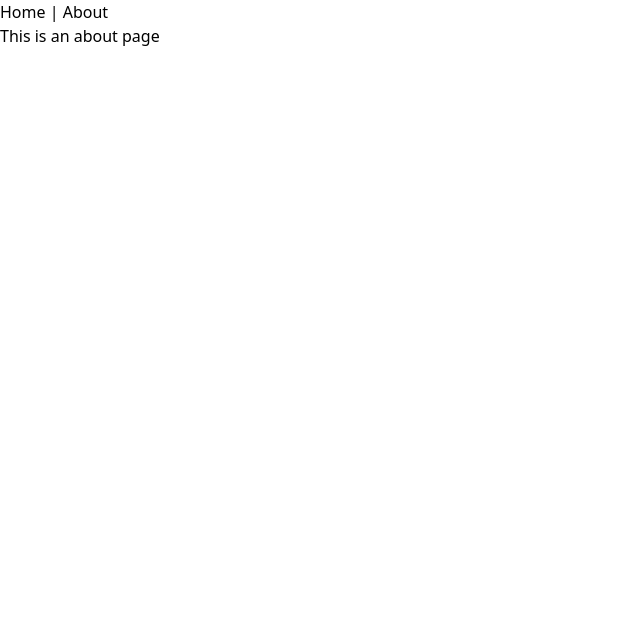
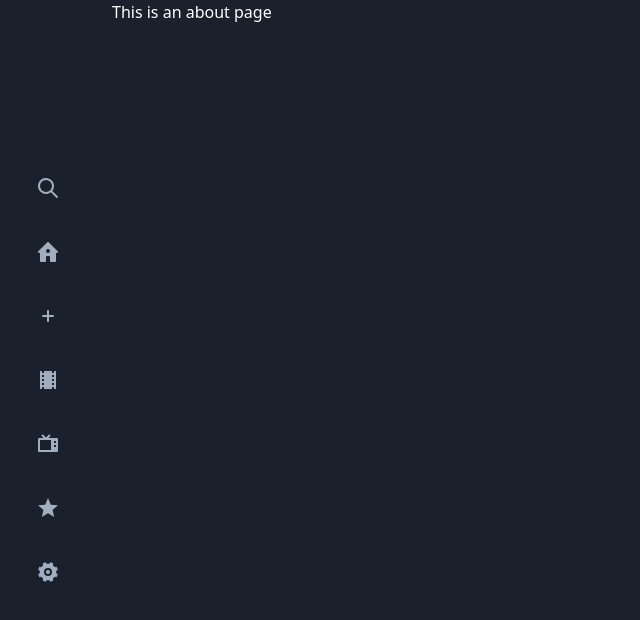
Before and after one commit to MuhammedAO/disneyplus_clone, a Vue app: page /about in a window 1280 px wide. Shown: the top 620 px of the page, without its empty margins (0-640 px from the left). Built offline with nearby package versions, Linux system fonts and the light colour scheme.

Commit message:
Layout completed

```diff
--- a/postcss.config.js
+++ b/postcss.config.js
@@ -1,6 +1,3 @@
 module.exports = {
-    plugins: [
-      require('tailwindcss'),
-      require('autoprefixer'),
-    ]
-  }
+  plugins: [require("tailwindcss"), require("autoprefixer")]
+};
--- a/src/App.vue
+++ b/src/App.vue
@@ -1,10 +1,101 @@
 <template>
-  <div id="app">
-    <div id="nav">
-      <router-link to="/">Home</router-link> |
-      <router-link to="/about">About</router-link>
+  <div id="app" class="bg-gray-900 flex text-white min-h-screen">
+    <div
+      class="nav w-24 fixed  min-h-screen text-gray-500 flex justify-center items-center"
+    >
+      <ul>
+        <li class="mb-10">
+          <a href="#" class="hover:text-white">
+            <svg fill="currentColor" viewBox="0 0 24 24" width="24" height="24">
+              <path
+                class="heroicon-ui"
+                d="M16.32 14.9l5.39 5.4a1 1 0 0 1-1.42 1.4l-5.38-5.38a8 8 0 1 1 1.41-1.41zM10 16a6 6 0 1 0 0-12 6 6 0 0 0 0 12z"
+              ></path>
+            </svg>
+          </a>
+        </li>
+
+        <li class="mb-10">
+          <a href="" class="hover:text-white">
+            <svg fill="currentColor" viewBox="0 0 24 24" width="24" height="24">
+              <path
+                class="primary"
+                d="M9 22H5a1 1 0 0 1-1-1V11l8-8 8 8v10a1 1 0 0 1-1 1h-4a1 1 0 0 1-1-1v-4a1 1 0 0 0-1-1h-2a1 1 0 0 0-1 1v4a1 1 0 0 1-1 1zm3-9a2 2 0 1 0 0-4 2 2 0 0 0 0 4z"
+              ></path>
+              <path
+                class="secondary"
+                d="M12.01 4.42l-8.3 8.3a1 1 0 1 1-1.42-1.41l9.02-9.02a1 1 0 0 1 1.41 0l8.99 9.02a1 1 0 0 1-1.42 1.41l-8.28-8.3z"
+              ></path>
+            </svg>
+          </a>
+        </li>
+
+        <li class="mb-10">
+          <a href="" class="hover:text-white">
+            <svg fill="currentColor" viewBox="0 0 24 24" width="24" height="24">
+              <path
+                class="secondary"
+                fill-rule="evenodd"
+                d="M17 11a1 1 0 0 1 0 2h-4v4a1 1 0 0 1-2 0v-4H7a1 1 0 0 1 0-2h4V7a1 1 0 0 1 2 0v4h4z"
+              ></path>
+            </svg>
+          </a>
+        </li>
+        <li class="mb-10">
+          <a href="" class="hover:text-white">
+            <svg fill="currentColor" width="24" height="24" viewBox="0 0 24 24">
+              <path
+                d="M18 3v2h-2V3H8v2H6V3H4v18h2v-2h2v2h8v-2h2v2h2V3h-2zM8 17H6v-2h2v2zm0-4H6v-2h2v2zm0-4H6V7h2v2zm10 8h-2v-2h2v2zm0-4h-2v-2h2v2zm0-4h-2V7h2v2z"
+              ></path>
+              <path d="M0 0h24v24H0z" fill="none"></path>
+            </svg>
+          </a>
+        </li>
+        <li class="mb-10">
+          <a href="" class="hover:text-white">
+            <svg fill="currentColor" width="24" height="24">
+              <path
+                d="M21 6h-8.586l2.293-2.293-1.414-1.414L10 5.586 6.707 2.293 5.293 3.707 7.586 6H3a1 1 0 0 0-1 1v12a1 1 0 0 0 1 1h18a1 1 0 0 0 1-1V7a1 1 0 0 0-1-1zm-1 3v2h-2V9h2zm-2 4h2v2h-2v-2zM4 8h11v10H4V8z"
+              ></path>
+            </svg>
+          </a>
+        </li>
+        <li class="mb-10">
+          <a href="" class="hover:text-white">
+            <svg fill="currentColor" width="24" height="24" viewBox="0 0 24 24">
+              <path d="M0 0h24v24H0z" fill="none"></path>
+              <path
+                d="M12 17.27L18.18 21l-1.64-7.03L22 9.24l-7.19-.61L12 2 9.19 8.63 2 9.24l5.46 4.73L5.82 21z"
+              ></path>
+              <path d="M0 0h24v24H0z" fill="none"></path>
+            </svg>
+          </a>
+        </li>
+        <li class="mb-10">
+          <a href="" class="hover:text-white">
+            <svg
+              fill="currentColor"
+              viewBox="0 0 24 24"
+              width="24"
+              height="24"
+              class="icon-cog"
+            >
+              <path
+                class="primary"
+                d="M6.8 3.45c.87-.52 1.82-.92 2.83-1.17a2.5 2.5 0 0 0 4.74 0c1.01.25 1.96.65 2.82 1.17a2.5 2.5 0 0 0 3.36 3.36c.52.86.92 1.8 1.17 2.82a2.5 2.5 0 0 0 0 4.74c-.25 1.01-.65 1.96-1.17 2.82a2.5 2.5 0 0 0-3.36 3.36c-.86.52-1.8.92-2.82 1.17a2.5 2.5 0 0 0-4.74 0c-1.01-.25-1.96-.65-2.82-1.17a2.5 2.5 0 0 0-3.36-3.36 9.94 9.94 0 0 1-1.17-2.82 2.5 2.5 0 0 0 0-4.74c.25-1.01.65-1.96 1.17-2.82a2.5 2.5 0 0 0 3.36-3.36zM12 16a4 4 0 1 0 0-8 4 4 0 0 0 0 8z"
+              />
+              <circle cx="12" cy="12" r="2" class="secondary" />
+            </svg>
+          </a>
+        </li>
+      </ul>
     </div>
-    <router-view />
+
+    <div class="w-full ml-24">
+      <div class="container mx-auto">
+        <router-view />
+      </div>
+    </div>
   </div>
 </template>
 
--- a/src/views/Home.vue
+++ b/src/views/Home.vue
@@ -1,18 +1,141 @@
 <template>
-  <div class="home">
-    <img alt="Vue logo" src="../assets/logo.png" />
-    <HelloWorld msg="Welcome to Your Vue.js App" />
+  <div class="my-8">
+    <div class="mb-12">
+      <img src="../assets/slide1.jpg" alt="mandalorian" class="rounded" />
+    </div>
+    <div class="categories flex items-center mb-12 -mx-4">
+      <div class="w-1/5 px-4">
+        <a
+          href=""
+          class="bg-gray-800 h-32 flex justify-center items-center rounded-lg border border-gray-700 shadow-custom p-4 hover:bg-gray-900"
+        >
+          <img src="../assets/disney_logo.svg" alt="disney" />
+        </a>
+      </div>
+      <div class="w-1/5 px-4">
+        <a
+          href=""
+          class="bg-gray-800 h-32 flex justify-center items-center rounded-lg border border-gray-700 shadow-custom p-4 hover:bg-gray-900"
+        >
+          <img src="../assets/pixar_logo.svg" alt="disney" />
+        </a>
+      </div>
+      <div class="w-1/5 px-4">
+        <a
+          href=""
+          class="bg-gray-800 h-32 flex justify-center items-center rounded-lg border border-gray-700 shadow-custom p-4 hover:bg-gray-900"
+        >
+          <img src="../assets/marvel_logo.svg" alt="disney" />
+        </a>
+      </div>
+      <div class="w-1/5 px-4">
+        <a
+          href=""
+          class="bg-gray-800 h-32 flex justify-center items-center rounded-lg border border-gray-700 shadow-custom p-4 hover:bg-gray-900"
+        >
+          <img src="../assets/star_wars_logo.svg" alt="disney" />
+        </a>
+      </div>
+      <div class="w-1/5 px-4">
+        <a
+          href=""
+          class="bg-gray-800 h-32 flex justify-center items-center rounded-lg border border-gray-700 shadow-custom p-4 hover:bg-gray-900"
+        >
+          <img src="../assets/national_geographic_logo.svg" alt="disney" />
+        </a>
+      </div>
+    </div>
+    <!-- end of categories -->
+    <div class="recommended px-6 mb-12">
+      <h2 class="text-gray-500 mb-1">Recommended For You</h2>
+      <div class="flex item-center">
+        <div class="shadow-xl mr-6">
+          <a href=""
+            ><img src="../assets/star_wars_a_new_hope.jpg" alt="star wars"
+          /></a>
+        </div>
+        <div class="shadow-xl mr-6">
+          <a href=""><img src="../assets/snow_white.jpg" alt="star wars"/></a>
+        </div>
+        <div class="shadow-xl mr-6">
+          <a href=""
+            ><img src="../assets/black_panther.jpg" alt="star wars"
+          /></a>
+        </div>
+        <div class="shadow-xl mr-6">
+          <a href=""><img src="../assets/zootopia.jpg" alt="star wars"/></a>
+        </div>
+        <div class="shadow-xl mr-6">
+          <a href=""
+            ><img src="../assets/one_strange_rock.jpg" alt="star wars"
+          /></a>
+        </div>
+      </div>
+    </div>
+    <!--continue watching  -->
+    <div class="recommended px-6 mb-12">
+      <h2 class="text-gray-500 mb-1">Continue Watching</h2>
+      <div class="flex item-center">
+        <div class="shadow-xl mr-6">
+          <a href=""
+            ><img src="../assets/the_sound_of_music.jpg" alt="star wars"
+          /></a>
+        </div>
+        <div class="shadow-xl mr-6">
+          <a href=""
+            ><img src="../assets/high_school_musical.jpg" alt="star wars"
+          /></a>
+        </div>
+        <div class="shadow-xl mr-6">
+          <a href=""><img src="../assets/cinderella.jpg" alt="star wars"/></a>
+        </div>
+        <div class="shadow-xl mr-6">
+          <a href=""
+            ><img src="../assets/remember_the_titans.jpg" alt="star wars"
+          /></a>
+        </div>
+        <div class="shadow-xl mr-6">
+          <a href=""
+            ><img src="../assets/avengers_infinity_war.jpg" alt="star wars"
+          /></a>
+        </div>
+      </div>
+    </div>
+    <!-- end -->
+    <!-- disney+ originals -->
+    <div class="recommended px-6 mb-12">
+      <h2 class="text-gray-500 mb-1">Disney+ Originals</h2>
+      <div class="flex item-center">
+        <div class="shadow-xl mr-6">
+          <a href=""
+            ><img src="../assets/lady_and_the_tramp.jpg" alt="star wars"
+          /></a>
+        </div>
+        <div class="shadow-xl mr-6">
+          <a href=""
+            ><img src="../assets/the_mandalorian.jpg" alt="star wars"
+          /></a>
+        </div>
+        <div class="shadow-xl mr-6">
+          <a href=""><img src="../assets/cinderella.jpg" alt="star wars"/></a>
+        </div>
+        <div class="shadow-xl mr-6">
+          <a href=""
+            ><img src="../assets/forky_asks_a_question.jpg" alt="star wars"
+          /></a>
+        </div>
+        <div class="shadow-xl mr-6">
+          <a href=""
+            ><img src="../assets/marvel_hero_project.jpg" alt="star wars"
+          /></a>
+        </div>
+      </div>
+    </div>
   </div>
 </template>
 
 <script>
-// @ is an alias to /src
-import HelloWorld from "@/components/HelloWorld.vue";
-
 export default {
-  name: "home",
-  components: {
-    HelloWorld
-  }
+  name: "home"
 };
 </script>
--- a/tailwind.config.js
+++ b/tailwind.config.js
@@ -1,7 +1,15 @@
 module.exports = {
   theme: {
-    extend: {},
+    container: {
+      padding: "1rem"
+    },
+    extend: {
+      boxShadow: {
+        custom:
+          "0 20px 25px -5px rgba(0, 0, 0, 0.8), 0 10px 10px -5px rgba(0, 0, 0, 0.04)"
+      }
+    }
   },
   variants: {},
-  plugins: [],
-}
+  plugins: []
+};
```
